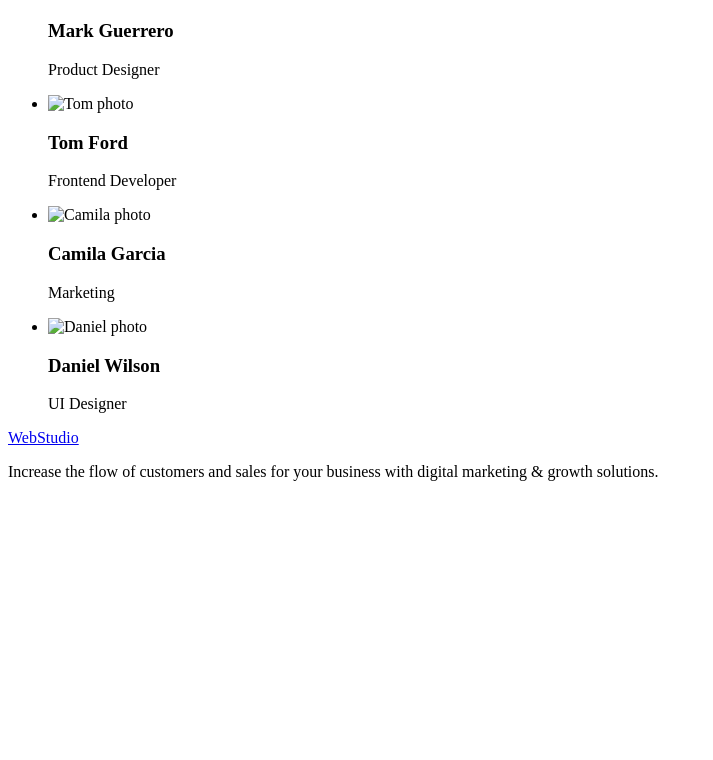
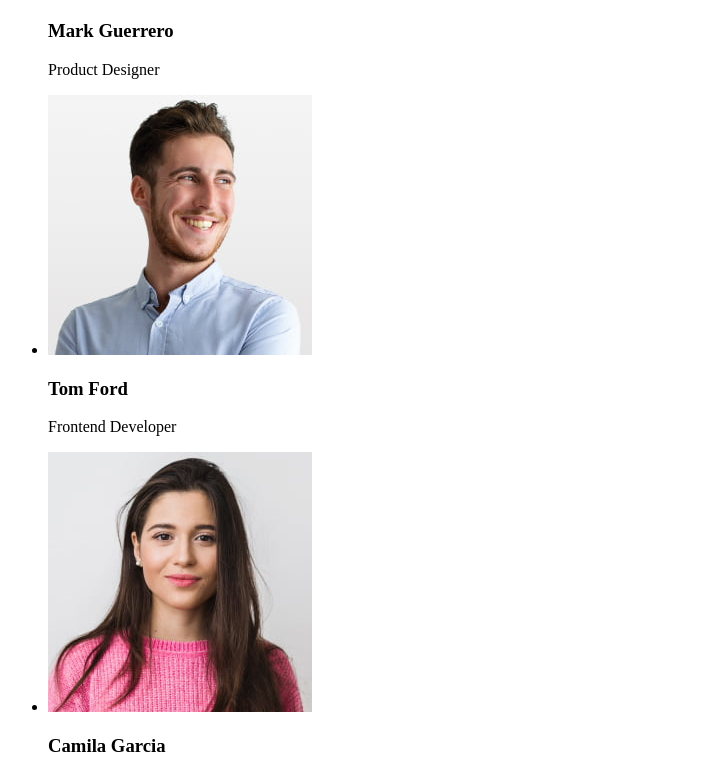
Before and after one commit to Anastasia300704/goit-markup-hw-01, a plain HTML site: page index.html in a window 1280 px wide. Shown: the part 923-1683 px from the top of the page, without its empty margins (0-713 px from the left). Before the commit the page ends 1420 px from the top, so only its background shows below. Drawn offline with Linux system fonts and the light colour scheme.

Commit message:
uptade index html file

```diff
--- a/index.html
+++ b/index.html
@@ -96,7 +96,7 @@
     </li>
 
     <li>
-<img src="./images/img/img(1).jpg" alt="Tom photo"
+<img src="./images/img/img1.jpg" alt="Tom photo"
   width="264"
     height="260"
 />
@@ -107,7 +107,7 @@ Frontend Developer
     </li>
 
 <li>
-    <img src="./images/img/img(2).jpg" alt="Camila photo"
+    <img src="./images/img/img2.jpg" alt="Camila photo"
     width="264"
     height="260"
     />
@@ -118,7 +118,7 @@ Marketing
     </li>
 
     <li>
-     <img src="./images/img/img(3).jpg" alt="Daniel photo"
+     <img src="./images/img/img3.jpg" alt="Daniel photo"
        width="264"
     height="260"
      />
```
Also changed, not shown: images/img/img1.jpg (renamed from images/img/img (1).jpg), images/img/img2.jpg (renamed from images/img/img (2).jpg), images/img/img3.jpg (renamed from images/img/img (3).jpg).
